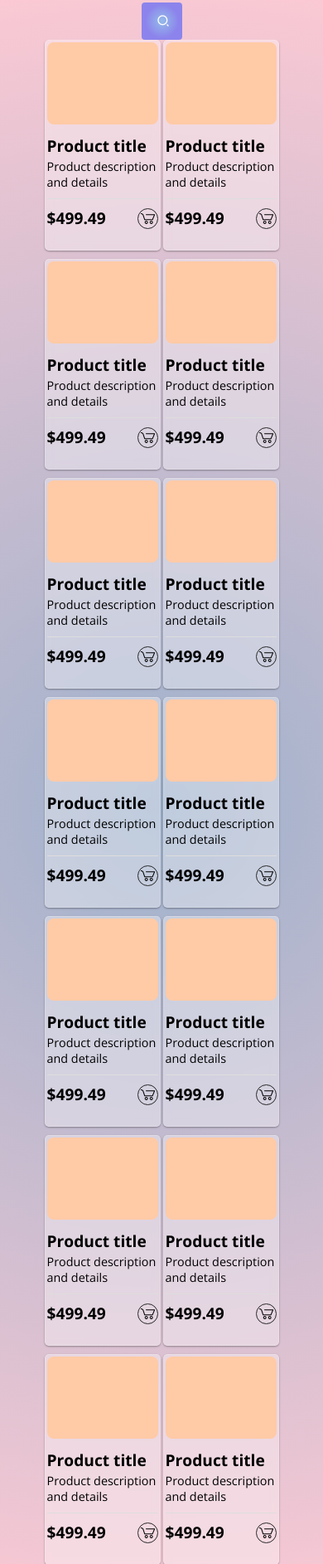
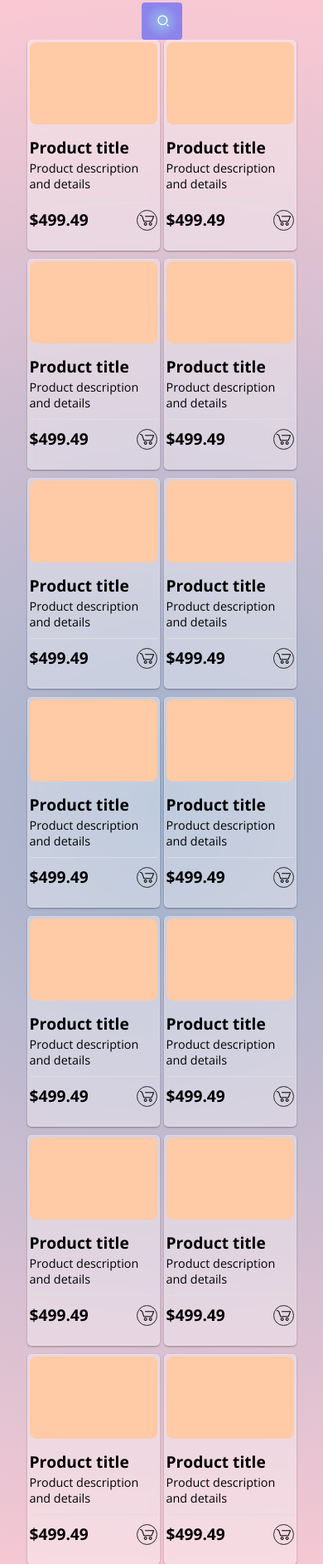
Before and after one commit to himafr/classy, a Node server app: page /products in a window 390 px wide. Shown: the part 56-1941 px from the top of the page at 83% size. Run offline with Node 20, Linux system fonts and the light colour scheme.

Commit message:
editv 1 media

```diff
--- a/public/css/offers.css
+++ b/public/css/offers.css
@@ -293,6 +293,10 @@ background-color: #ffcaa6;
 }
 @media (max-width:470px){
   .add-card{
-    gap: 10px 3px;
+    gap: 10px 5px;
+    }
+    .card{
+     padding: 2px;
+     width: 160px;
     }
  }
--- a/public/css/products.css
+++ b/public/css/products.css
@@ -293,10 +293,10 @@ footer{
 }
 @media (max-width:470px){
  .add-card{
-   gap: 10px 3px;
+   gap: 10px 5px;
    }
    .card{
     padding: 2px;
-    width: 140px;
+    width: 160px;
    }
 }
```
